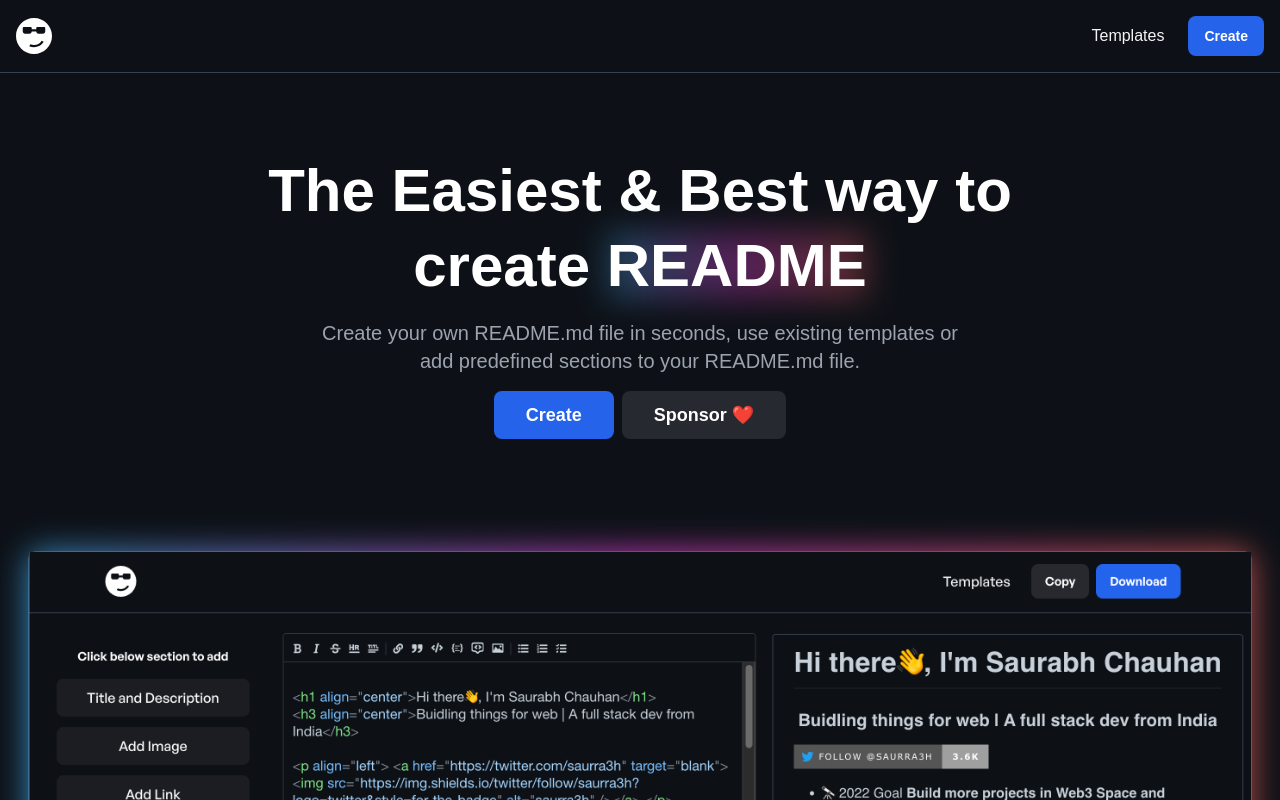
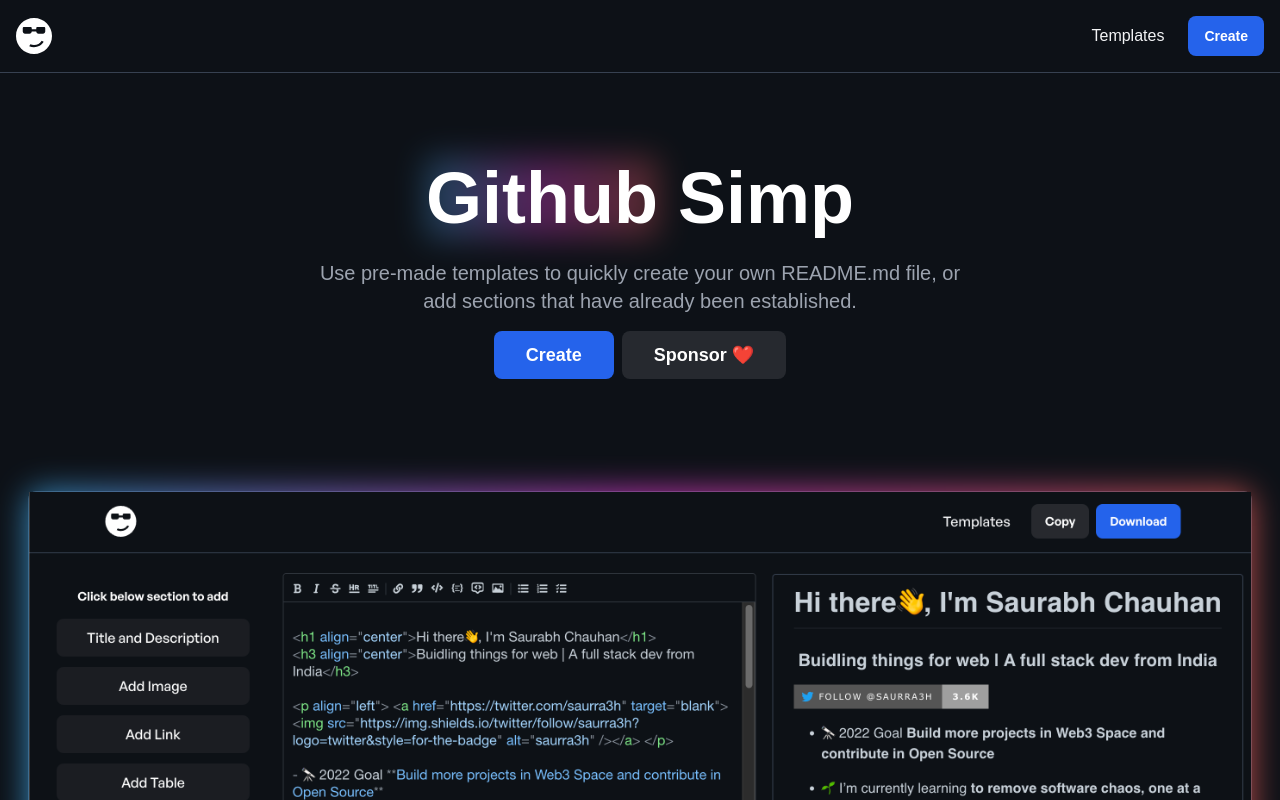
Before and after one commit to starc007/readmi, a React (Vite) app: page / in a window 1280 px wide. Shown: the top 800 px of the page. Built offline with nearby package versions, Linux system fonts and the light colour scheme; a web font is replaced by a local one.

Commit message:
- updated landing page

```diff
--- a/src/pages/LandingPage.tsx
+++ b/src/pages/LandingPage.tsx
@@ -6,16 +6,16 @@ const LandingPage = () => {
   return (
     <div className="container mx-auto px-3">
       <div className="flex flex-col items-center md:mt-20 mt-16">
-        <p className="sm:text-6xl text-[41px] font-bold leading-tight text-white text-center sm:leading-tight lg:leading-tight">
-          The Easiest & Best way to <br className="lg:block hidden" /> create{" "}
+        <p className="sm:text-7xl text-5xl font-bold leading-tight text-white text-center sm:leading-tight lg:leading-tight">
           <span className="relative inline-flex sm:inline">
             <span className="bg-gradient-to-r from-[#44BCFF] via-[#FF44EC] to-[#FF675E] blur-lg filter opacity-30 w-full h-full absolute inset-0"></span>
-            <span className="relative">README</span>
-          </span>
+            <span className="relative">Github</span>
+          </span>{" "}
+          Simp
         </p>
         <p className="text-gray-400 text-center mt-4 text-md md:text-xl max-w-2xl font-medium">
-          Create your own README.md file in seconds, use existing templates or
-          add predefined sections to your README.md file.
+          Use pre-made templates to quickly create your own README.md file, or
+          add sections that have already been established.
         </p>
         <div className="flex items-center space-x-2">
           <Link
```
